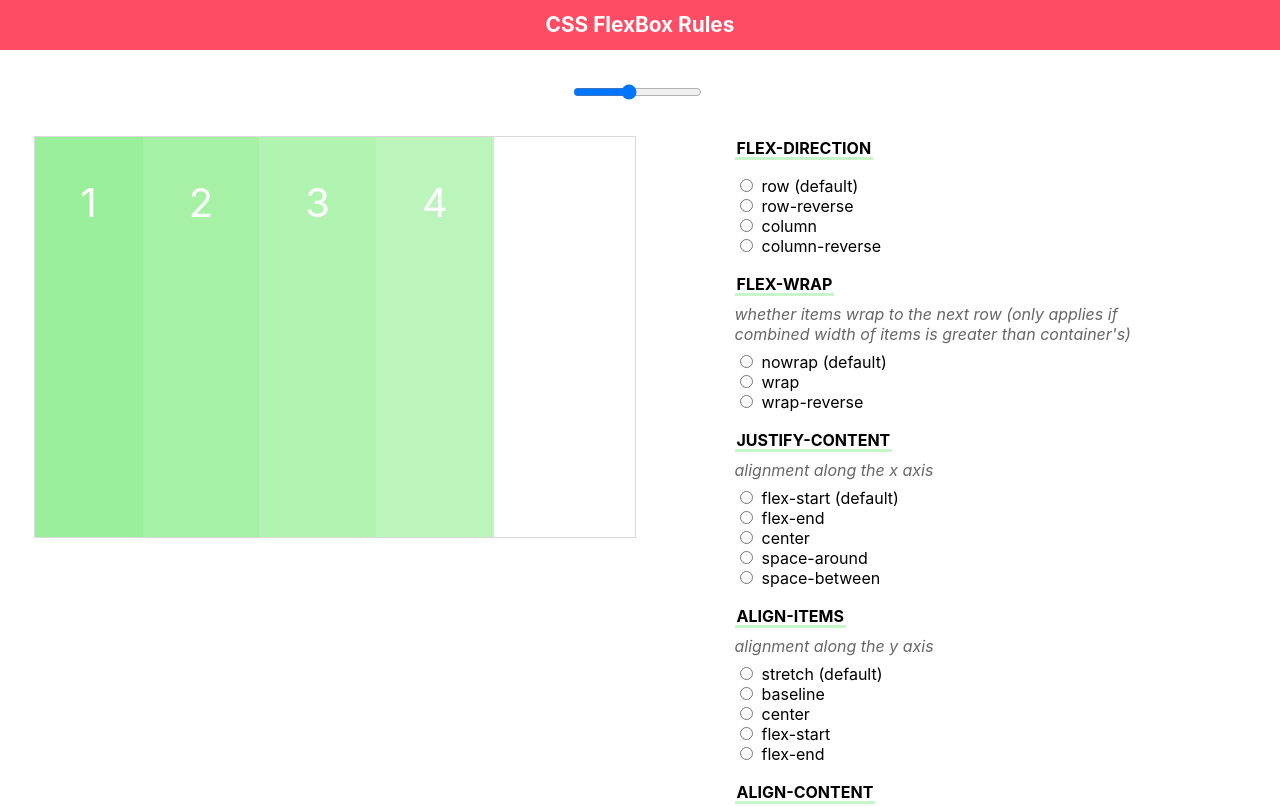
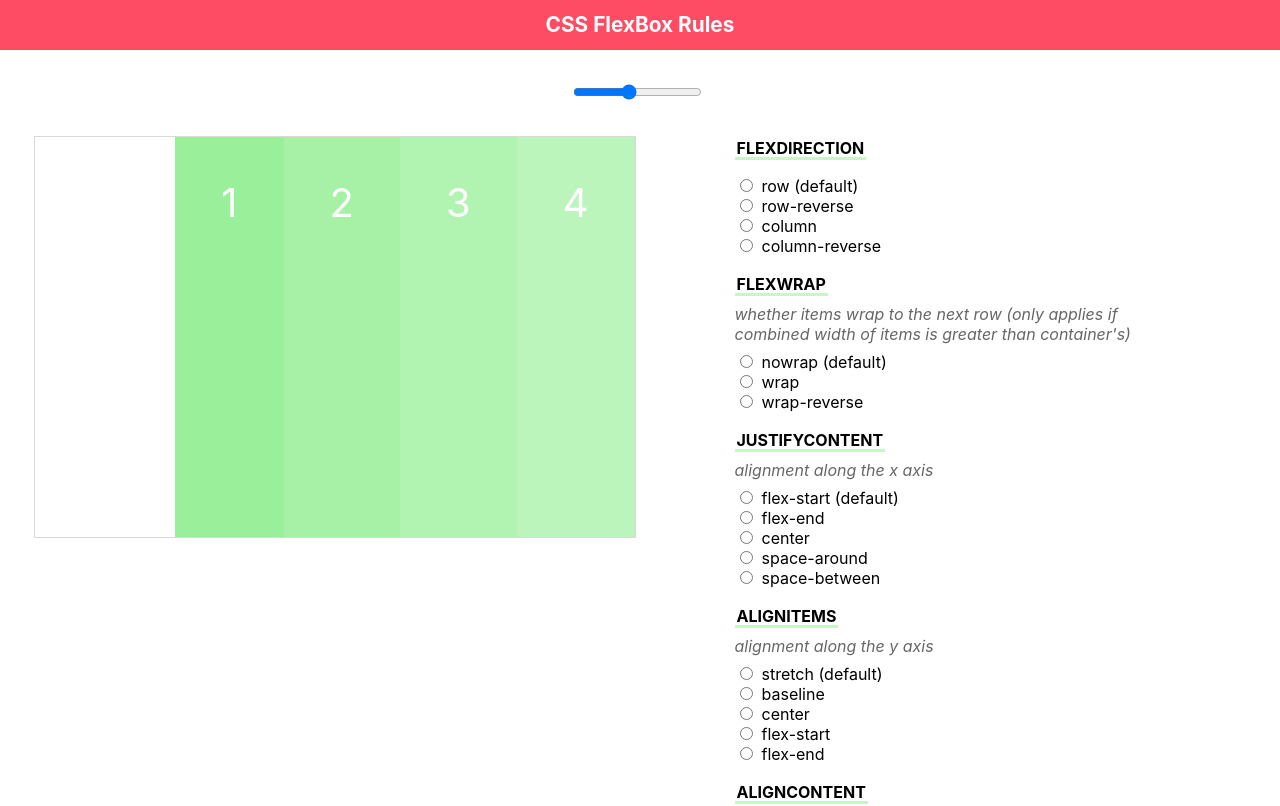
Before and after one commit to lycheeEng/flexbox-help-react, a React (Create React App) app: page / in a window 1280 px wide. Shown: the top 806 px of the page. Built offline with nearby package versions, Linux system fonts and the light colour scheme.

Commit message:
[Show.js][SelectItem] set default styling and add radio change handler

```diff
--- a/src/components/Select.js
+++ b/src/components/Select.js
@@ -6,31 +6,31 @@ import './Select.scss';
 
 const selectItemsData = [
   {
-    title: 'flex-direction',
+    title: 'flexDirection',
     description: '',
     value: ['row', 'row-reverse', 'column', 'column-reverse'],
     default: 'row'
   },
   {
-    title: 'flex-wrap',
+    title: 'flexWrap',
     description: `whether items wrap to the next row (only applies if combined width of items is greater than container's)`,
     value: ['nowrap', 'wrap', 'wrap-reverse'],
     default: 'nowrap'
   },
   {
-    'title': 'justify-content',
+    'title': 'justifyContent',
     description: `alignment along the x axis`,
     value: ['flex-start', 'flex-end', 'center', 'space-around', 'space-between'],
     default: 'flex-start'
   },
   {
-    title: 'align-items',
+    title: 'alignItems',
     description: `alignment along the y axis`,
     value: ['stretch', 'baseline', 'center', 'flex-start', 'flex-end'],
     default: 'stretch'
   },
   {
-    title: 'align-content',
+    title: 'alignContent',
     description: `only applies if there is more than one row of items`,
     value: ['stretch', 'center', 'flex-start', 'flex-end', 'space-around', 'space-between'],
     default: 'stretch'
@@ -38,13 +38,25 @@ const selectItemsData = [
 ];
 
 class Select extends Component {
+
+  onRadioChange = (e) => {
+    // this.setState({ styles });
+    console.log(e.target.name)
+  }
+
   render() {
     return (
       <div className='select'>
         {
           selectItemsData.map(data => {
             const { title, description, value: group, default: defaultVal } = data;
-            return <SelectItem key={title} title={title} description={description} group={group} defaultVal={defaultVal} />
+            return <SelectItem
+              key={title}
+              title={title}
+              description={description}
+              group={group}
+              defaultVal={defaultVal}
+              onRadioChange={this.onRadioChange} />
           })
         }
       </div>
--- a/src/components/SelectItem.js
+++ b/src/components/SelectItem.js
@@ -7,8 +7,7 @@ import './SingleItem.scss';
 import './SelectItem.scss';
 
 function SelectItem(props) {
-  console.log(props);
-  const { title, description, group, defaultVal } = props;
+  const { title, description, group, defaultVal, onRadioChange } = props;
   return (
     <div className='select-item'>
       <div className="select-info">
@@ -24,6 +23,7 @@ function SelectItem(props) {
                 group={title}
                 property={property}
                 defaultVal={defaultVal}
+                onRadioChange={onRadioChange}
               />);
           })
         }
--- a/src/components/Show.js
+++ b/src/components/Show.js
@@ -10,7 +10,11 @@ class Show extends Component {
     super(props);
     this.state = {
       styles: {
-        // flexWrap: 'wrap'
+        'flexDirection': 'row',
+        'flexWrap': 'nowrap',
+        'justifyContent': 'flex-end',
+        'alignItems': 'stretch',
+        'alignContent': 'stretch'
       }
     }
   }
@@ -21,7 +25,6 @@ class Show extends Component {
       const item = <ShowItem text={i} key={i} />;
       items.push(item);
     };
-    console.log(items);
     return items;
   }
 
--- a/src/components/SingleItem.js
+++ b/src/components/SingleItem.js
@@ -10,6 +10,7 @@ function SingleItem(props) {
         name={group}
         id={`${group}_${property}`}
         value={property}
+        onChange={props.onRadioChange}
       // checked={defaultVal === property}
       />
       <label
```
